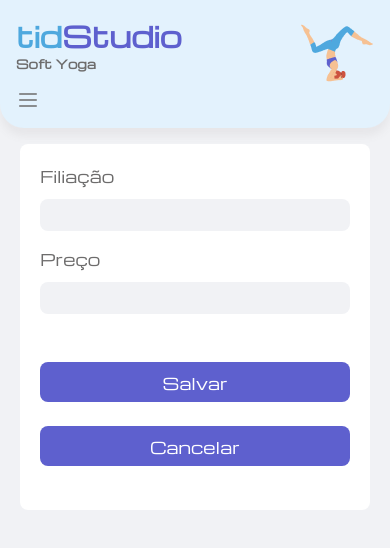
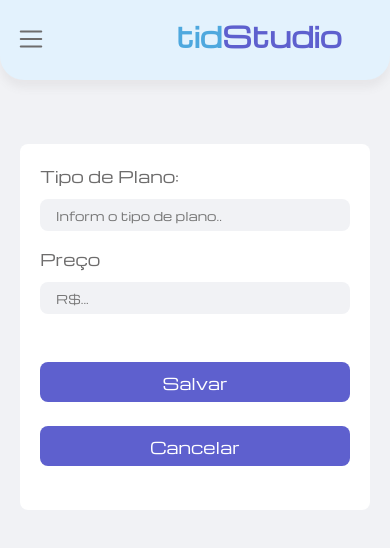
Before and after one commit to thiago-mfernandes/Teste-Tid-Software-ReactJs-CSharp, a React (Vite) app in the folder Tid_Front/: page /editarPlano/1 in a window 390 px wide. Shown: the top 548 px of the page. Built offline with nearby package versions, Linux system fonts and the light colour scheme; no server answers.

Commit message:
ultimos ajustes no mobile

```diff
--- a/Tid_Front/src/components/Clientes/styles.ts
+++ b/Tid_Front/src/components/Clientes/styles.ts
@@ -1,7 +1,7 @@
 import styled from "styled-components";
 
 export const Container = styled.section`
-    margin-top: 9rem;
+    margin-top: 7rem;
     padding: 0 1.25rem;
     overflow: hidden;
 `
--- a/Tid_Front/src/components/Formulario/FormCliente/index.tsx
+++ b/Tid_Front/src/components/Formulario/FormCliente/index.tsx
@@ -22,8 +22,6 @@ export function FormCliente() {
   const { adicionarCliente, cliente, editarCliente, obterClienteId, planos } = useContext(Context);
 
   async function onSubmit(data: Object) {
-    console.log("formCliente, funcao onSubmit =>");
-    console.log(data);
     if(id) {
       await editarCliente(parseInt(id), data);
     } else {
--- a/Tid_Front/src/components/Formulario/FormPlano/index.tsx
+++ b/Tid_Front/src/components/Formulario/FormPlano/index.tsx
@@ -43,10 +43,11 @@ export function FormPlano() {
     >
 
       <ContainerInput>
-        <label htmlFor="filiacao">Filiação</label>
+        <label htmlFor="filiacao">Tipo de Plano:</label>
         <input
           type="text"
           id="filiacao"
+          placeholder="Inform o tipo de plano.."
           {...register("filiacao", { required: true })}
         />
         {errors.filiacao && <Erro />}
@@ -56,6 +57,7 @@ export function FormPlano() {
         <input
           type="number"
           id="preco"
+          placeholder="R$..."
           {...register("preco", { required: true })}
         />
         {errors.preco && <Erro />}
--- a/Tid_Front/src/components/Header/Menu/index.tsx
+++ b/Tid_Front/src/components/Header/Menu/index.tsx
@@ -7,21 +7,22 @@ import { MenuUsuario } from '../MenuUsuario';
 
 export function Menu() {
 	const [menuIsVisible, setMenuIsVisible] = useState(false);
-
+	console.log("componente menu ->");
+	console.log(menuIsVisible);
 	function showMenu() {
 		setMenuIsVisible(!menuIsVisible);
 	}
 
 	return (
 		<Container isVisible={menuIsVisible}>
-			<BoxLogo>
-				<Titulos>
+			<BoxLogo isVisible={menuIsVisible}>
+				<Titulos isVisible={menuIsVisible}>
 					<h1>tid<span>Studio</span></h1>
 					<h2>Soft Yoga</h2>
 				</Titulos>
 				<img src={Logo} alt="" />
 			</BoxLogo>
-			<List size={24} onClick={showMenu}/>
+			<List size={30} onClick={showMenu}/>
 
 			{menuIsVisible &&
 				<>
--- a/Tid_Front/src/components/Header/Menu/styles.ts
+++ b/Tid_Front/src/components/Header/Menu/styles.ts
@@ -12,7 +12,7 @@ export const Container = styled.div<MenuProps>`
 	box-shadow: 0px 8px 8px rgba(109, 108, 108, 0.08);
 	background-color: ${(props) => props.theme["azul-claro"]};
 	width: 100%;
-	height: 8rem;
+	height: 5rem;
 	overflow: hidden;
 	z-index: 10;
 	top: 0;
@@ -25,6 +25,8 @@ export const Container = styled.div<MenuProps>`
 	> svg {
 		position: absolute;
 		top: 5.5rem;
+		transition: all .3s ease-in-out;
+		transform: ${({isVisible}) => isVisible ? 'translateY(0px)' : 'translateY(-64px)'};
 	}
 
 	${({ isVisible }) => isVisible && css`
@@ -32,21 +34,28 @@ export const Container = styled.div<MenuProps>`
 	`}
 `
 
-export const BoxLogo = styled.div`
+export const BoxLogo = styled.div<MenuProps>`
 	display: flex;
 	flex-direction: row;
 	justify-content: space-between;
 	padding: 0 0 1rem;
 	width: 100%;
+
+	img {
+		transition: all .3s ease-in-out .2s;
+		transform: ${({isVisible}) => isVisible ? 'translateY(0px)' : 'translateY(-100px)'};
+	}
 `
 
-export const Titulos = styled.div`
+export const Titulos = styled.div<MenuProps>`
 	display: flex;
 	flex-direction: column;
 
 	h1 {
 		font-size: 1.75rem;
 		color: ${(props) => props.theme.azul};
+		transition: all .3s ease-in-out .3s;
+		transform: ${({isVisible}) => isVisible ? 'translateX(0px)' : 'translateX(160px)'};
 
 		> span {
 			color: ${(props) => props.theme.roxo};
@@ -55,5 +64,7 @@ export const Titulos = styled.div`
 
 	h2 {
 		font-size: 0.75rem;
+		transition: all .3s ease-in-out;
+		transform: ${({isVisible}) => isVisible ? 'translateX(0px)' : 'translateX(-100px)'};
 	}
 `
--- a/Tid_Front/src/components/Planos/styles.ts
+++ b/Tid_Front/src/components/Planos/styles.ts
@@ -1,7 +1,7 @@
 import styled from "styled-components";
 
 export const Container = styled.section`
-    margin-top: 9rem;
+    margin-top: 7rem;
     padding: 0 1.25rem;
     overflow: hidden;
 `
--- a/Tid_Front/src/components/Tabela/TabelaClientes/index.tsx
+++ b/Tid_Front/src/components/Tabela/TabelaClientes/index.tsx
@@ -8,8 +8,6 @@ import { ContainerSection, ContainerTabela } from "./styles";
 export function TabelaClientes() {
 
 	const { clientes } = useContext(Context);
-	console.log("tabelaClientes =>")
-	console.log(clientes);
 
 	const[busca, setBusca] = useState("");
 
@@ -51,7 +49,7 @@ export function TabelaClientes() {
               <th>Nome</th>
               <th>Última Visita</th>
               <th>Sexo</th>
-							<th>Plano</th>
+							<th>Tipo de Plano</th>
               <th>Preço</th>
               <th>Visitas</th>
               <th>Ações</th>
@@ -70,8 +68,8 @@ export function TabelaClientes() {
 									<td data-label="Nome:">{cliente.nome}</td>
 									<td data-label="Última Visita:">{mostrarDataFormatada(cliente.ultima_visita)}</td>
 									<td data-label="Sexo:">{cliente.genero}</td>
-									<td data-label="Plano:">{cliente.filiacao}</td>
-									<td data-label="Preço:">{cliente.preco}</td>
+									<td data-label="Tipo de Plano:">{cliente.filiacao}</td>
+									<td data-label="Preço:">R$ {cliente.preco},00</td>
 									{/**Em um projeto concluido, o modulo de agendamento alimentaria a quantidade de visitas realizadas pelo cliente. */}
 									<td data-label="Visitas:">{gerarNumeroDeVisitasAleatoriamente(1, 50)}</td>
 									<AcoesClientes idCliente={cliente.id} cliente={cliente} />
--- a/Tid_Front/src/components/Tabela/TabelaPlanos/index.tsx
+++ b/Tid_Front/src/components/Tabela/TabelaPlanos/index.tsx
@@ -30,7 +30,7 @@ export function TabelaPlanos() {
 			<ContainerTabela variant={busca}>
 				<thead>
 					<tr>
-						<th>Filiação</th>
+						<th>Tipo de Plano</th>
 						<th>Preço</th>
 					</tr>
 				</thead>
@@ -44,8 +44,8 @@ export function TabelaPlanos() {
 							}
 						}).map((plano) => (
 							<tr key={plano.id}>
-								<td data-label="Filiação:">{plano.filiacao}</td>
-								<td data-label="Preço:">{plano.preco}</td>
+								<td data-label="Tipo de Plano:">{plano.filiacao}</td>
+								<td data-label="Preço:">R$ {plano.preco},00</td>
 								<AcoesPlanos plano={plano} />
 							</tr>
 						))
```
